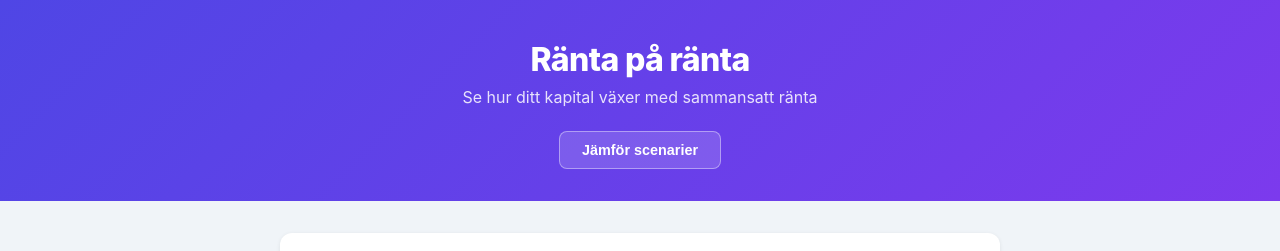
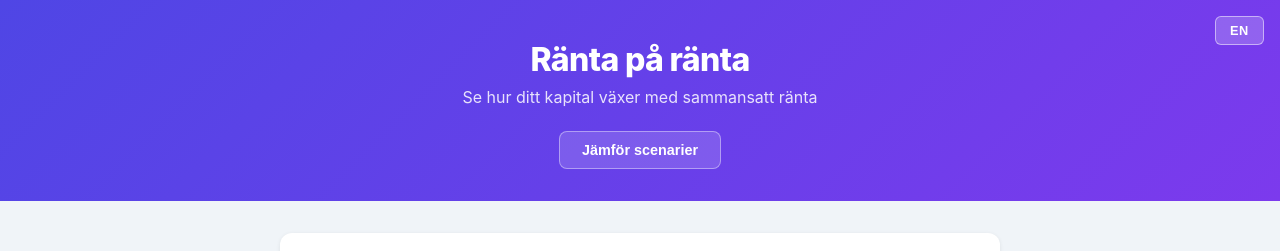
Before and after one commit to SJSafferson/compounding-calculator, a React (Vite) app: page / in a window 1280 px wide. Shown: the top 251 px of the page. Built offline with nearby package versions, Linux system fonts and the light colour scheme.

Commit message:
Add EN/SV language toggle

```diff
--- a/src/App.module.css
+++ b/src/App.module.css
@@ -9,6 +9,7 @@
   color: #fff;
   padding: 40px 24px 32px;
   text-align: center;
+  position: relative;
 }
 
 .header h1 {
@@ -22,6 +23,26 @@
   font-size: 1rem;
   opacity: 0.85;
   margin-bottom: 24px;
+}
+
+.langBtn {
+  position: absolute;
+  top: 16px;
+  right: 16px;
+  background: rgba(255,255,255,0.2);
+  color: #fff;
+  border: 1.5px solid rgba(255,255,255,0.5);
+  border-radius: 6px;
+  padding: 6px 14px;
+  font-size: 0.8rem;
+  font-weight: 700;
+  letter-spacing: 0.05em;
+  cursor: pointer;
+  transition: background 0.15s;
+}
+
+.langBtn:hover {
+  background: rgba(255,255,255,0.3);
 }
 
 .compareBtn {
--- a/src/App.tsx
+++ b/src/App.tsx
@@ -1,5 +1,6 @@
 import { useState } from 'react'
 import { CalcParams, calculateGrowth } from './utils/calculator'
+import { Lang, t } from './utils/translations'
 import InputForm from './components/InputForm'
 import ResultSummary from './components/ResultSummary'
 import GrowthChart from './components/GrowthChart'
@@ -17,19 +18,27 @@ export default function App() {
   const [params, setParams] = useState<CalcParams>(defaults)
   const [paramsB, setParamsB] = useState<CalcParams>({ ...defaults, annualRate: 5 })
   const [compareMode, setCompareMode] = useState(false)
+  const [lang, setLang] = useState<Lang>('sv')
 
+  const tr = t[lang]
   const data = calculateGrowth(params)
 
   return (
     <div className={styles.app}>
       <header className={styles.header}>
-        <h1>Ränta på ränta</h1>
-        <p>Se hur ditt kapital växer med sammansatt ränta</p>
+        <button
+          className={styles.langBtn}
+          onClick={() => setLang(l => l === 'sv' ? 'en' : 'sv')}
+        >
+          {lang === 'sv' ? 'EN' : 'SV'}
+        </button>
+        <h1>{tr.title}</h1>
+        <p>{tr.subtitle}</p>
         <button
           className={`${styles.compareBtn} ${compareMode ? styles.active : ''}`}
           onClick={() => setCompareMode(v => !v)}
         >
-          {compareMode ? 'Stäng jämförelse' : 'Jämför scenarier'}
+          {compareMode ? tr.closeCompare : tr.compare}
         </button>
       </header>
 
@@ -40,12 +49,13 @@ export default function App() {
             paramsB={paramsB}
             onChangeA={setParams}
             onChangeB={setParamsB}
+            tr={tr}
           />
         ) : (
           <div className={styles.single}>
-            <InputForm params={params} onChange={setParams} />
-            <ResultSummary data={data} />
-            <GrowthChart data={data} />
+            <InputForm params={params} onChange={setParams} tr={tr} />
+            <ResultSummary data={data} tr={tr} />
+            <GrowthChart data={data} tr={tr} />
           </div>
         )}
       </main>
--- a/src/components/ComparisonPanel.tsx
+++ b/src/components/ComparisonPanel.tsx
@@ -1,4 +1,5 @@
 import { CalcParams, calculateGrowth } from '../utils/calculator'
+import { Translations } from '../utils/translations'
 import InputForm from './InputForm'
 import ResultSummary from './ResultSummary'
 import GrowthChart from './GrowthChart'
@@ -9,27 +10,28 @@ interface Props {
   paramsB: CalcParams
   onChangeA: (p: CalcParams) => void
   onChangeB: (p: CalcParams) => void
+  tr: Translations
 }
 
 const COLOR_A = '#4f46e5'
 const COLOR_B = '#e05c2a'
 
-export default function ComparisonPanel({ paramsA, paramsB, onChangeA, onChangeB }: Props) {
+export default function ComparisonPanel({ paramsA, paramsB, onChangeA, onChangeB, tr }: Props) {
   const dataA = calculateGrowth(paramsA)
   const dataB = calculateGrowth(paramsB)
 
   return (
     <div className={styles.grid}>
       <div className={styles.scenario}>
-        <InputForm params={paramsA} onChange={onChangeA} label="Scenario A" />
-        <ResultSummary data={dataA} color={COLOR_A} />
-        <GrowthChart data={dataA} color={COLOR_A} />
+        <InputForm params={paramsA} onChange={onChangeA} label={tr.scenarioA} tr={tr} />
+        <ResultSummary data={dataA} color={COLOR_A} tr={tr} />
+        <GrowthChart data={dataA} color={COLOR_A} tr={tr} />
       </div>
       <div className={styles.divider} />
       <div className={styles.scenario}>
-        <InputForm params={paramsB} onChange={onChangeB} label="Scenario B" />
-        <ResultSummary data={dataB} color={COLOR_B} />
-        <GrowthChart data={dataB} color={COLOR_B} />
+        <InputForm params={paramsB} onChange={onChangeB} label={tr.scenarioB} tr={tr} />
+        <ResultSummary data={dataB} color={COLOR_B} tr={tr} />
+        <GrowthChart data={dataB} color={COLOR_B} tr={tr} />
       </div>
     </div>
   )
--- a/src/components/GrowthChart.tsx
+++ b/src/components/GrowthChart.tsx
@@ -9,11 +9,13 @@ import {
   ResponsiveContainer,
 } from 'recharts'
 import { YearlyDataPoint, formatSEK } from '../utils/calculator'
+import { Translations } from '../utils/translations'
 import styles from './GrowthChart.module.css'
 
 interface Props {
   data: YearlyDataPoint[]
   color?: string
+  tr: Translations
 }
 
 function formatYAxis(value: number): string {
@@ -22,11 +24,11 @@ function formatYAxis(value: number): string {
   return String(value)
 }
 
-function CustomTooltip({ active, payload, label }: any) {
+function CustomTooltip({ active, payload, label, tr }: any) {
   if (!active || !payload?.length) return null
   return (
     <div className={styles.tooltip}>
-      <p className={styles.tooltipTitle}>År {label}</p>
+      <p className={styles.tooltipTitle}>{tr.year} {label}</p>
       {payload.map((entry: any) => (
         <p key={entry.dataKey} style={{ color: entry.color }}>
           {entry.name}: {formatSEK(entry.value)}
@@ -36,7 +38,7 @@ function CustomTooltip({ active, payload, label }: any) {
   )
 }
 
-export default function GrowthChart({ data, color = '#4f46e5' }: Props) {
+export default function GrowthChart({ data, color = '#4f46e5', tr }: Props) {
   return (
     <div className={styles.chartWrapper}>
       <ResponsiveContainer width="100%" height={300}>
@@ -44,16 +46,16 @@ export default function GrowthChart({ data, color = '#4f46e5' }: Props) {
           <CartesianGrid strokeDasharray="3 3" stroke="#e2e8f0" />
           <XAxis
             dataKey="year"
-            tickFormatter={v => `År ${v}`}
+            tickFormatter={v => `${tr.year} ${v}`}
             tick={{ fontSize: 12 }}
           />
           <YAxis tickFormatter={formatYAxis} tick={{ fontSize: 12 }} width={60} />
-          <Tooltip content={<CustomTooltip />} />
+          <Tooltip content={<CustomTooltip tr={tr} />} />
           <Legend />
           <Line
             type="monotone"
             dataKey="value"
-            name="Med ränta"
+            name={tr.withInterest}
             stroke={color}
             strokeWidth={2.5}
             dot={false}
@@ -62,7 +64,7 @@ export default function GrowthChart({ data, color = '#4f46e5' }: Props) {
           <Line
             type="monotone"
             dataKey="deposited"
-            name="Ditt sparande"
+            name={tr.yourSavings}
             stroke="#a0aec0"
             strokeWidth={2}
             strokeDasharray="5 5"
--- a/src/components/ResultSummary.tsx
+++ b/src/components/ResultSummary.tsx
@@ -1,12 +1,14 @@
 import { YearlyDataPoint, formatSEK } from '../utils/calculator'
+import { Translations } from '../utils/translations'
 import styles from './ResultSummary.module.css'
 
 interface Props {
   data: YearlyDataPoint[]
   color?: string
+  tr: Translations
 }
 
-export default function ResultSummary({ data, color = '#4f46e5' }: Props) {
+export default function ResultSummary({ data, color = '#4f46e5', tr }: Props) {
   if (data.length === 0) return null
 
   const last = data[data.length - 1]
@@ -16,17 +18,17 @@ export default function ResultSummary({ data, color = '#4f46e5' }: Props) {
   return (
     <div className={styles.summary}>
       <div className={styles.card} style={{ borderTopColor: color }}>
-        <span className={styles.cardLabel}>Slutvärde</span>
+        <span className={styles.cardLabel}>{tr.finalValue}</span>
         <span className={styles.cardValue} style={{ color }}>
           {formatSEK(last.value)}
         </span>
       </div>
       <div className={styles.card}>
-        <span className={styles.cardLabel}>Totalt inbetalt</span>
+        <span className={styles.cardLabel}>{tr.totalDeposited}</span>
         <span className={styles.cardValue}>{formatSEK(last.deposited)}</span>
       </div>
       <div className={styles.card}>
-        <span className={styles.cardLabel}>Total avkastning</span>
+        <span className={styles.cardLabel}>{tr.totalReturn}</span>
         <span className={styles.cardValue}>
           {formatSEK(gain)}
           <span className={styles.pct}> (+{gainPct.toFixed(1)}%)</span>
--- /dev/null
+++ b/src/utils/translations.ts
@@ -0,0 +1,48 @@
+export type Lang = 'sv' | 'en'
+
+export const t = {
+  sv: {
+    title: 'Ränta på ränta',
+    subtitle: 'Se hur ditt kapital växer med sammansatt ränta',
+    compare: 'Jämför scenarier',
+    closeCompare: 'Stäng jämförelse',
+    scenarioA: 'Scenario A',
+    scenarioB: 'Scenario B',
+    principal: 'Startkapital',
+    annualRate: 'Årsränta',
+    years: 'Antal år',
+    monthlyDeposit: 'Månadsinsättning',
+    unitKr: 'kr',
+    unitPct: '%',
+    unitYears: 'år',
+    finalValue: 'Slutvärde',
+    totalDeposited: 'Totalt inbetalt',
+    totalReturn: 'Total avkastning',
+    withInterest: 'Med ränta',
+    yourSavings: 'Ditt sparande',
+    year: 'År',
+  },
+  en: {
+    title: 'Compound Interest',
+    subtitle: 'See how your capital grows with compound interest',
+    compare: 'Compare scenarios',
+    closeCompare: 'Close comparison',
+    scenarioA: 'Scenario A',
+    scenarioB: 'Scenario B',
+    principal: 'Initial amount',
+    annualRate: 'Annual rate',
+    years: 'Number of years',
+    monthlyDeposit: 'Monthly deposit',
+    unitKr: 'kr',
+    unitPct: '%',
+    unitYears: 'yrs',
+    finalValue: 'Final value',
+    totalDeposited: 'Total deposited',
+    totalReturn: 'Total return',
+    withInterest: 'With interest',
+    yourSavings: 'Your savings',
+    year: 'Year',
+  },
+} as const
+
+export type Translations = typeof t.sv
```
Also changed, not shown: src/components/InputForm.tsx (+11 -9 lines), 2 other files (tests, documents, lock files or other folders).
